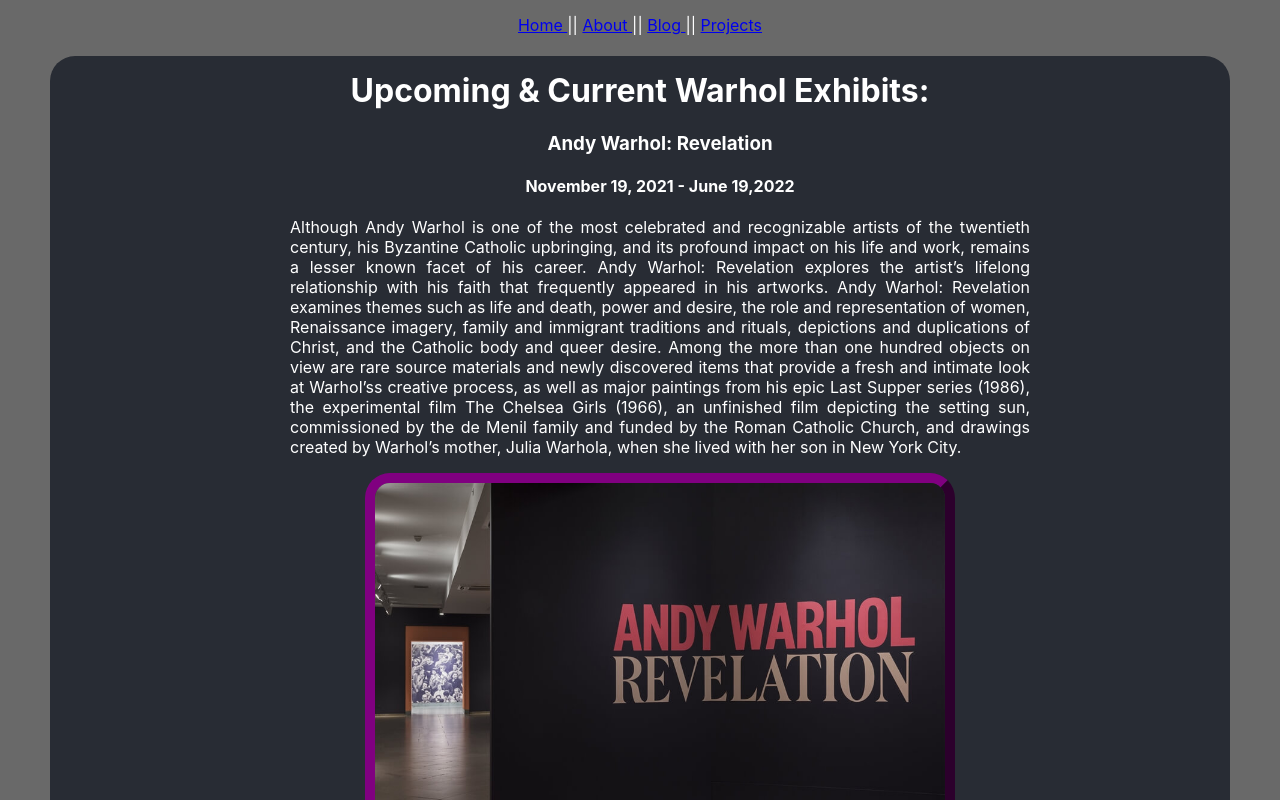
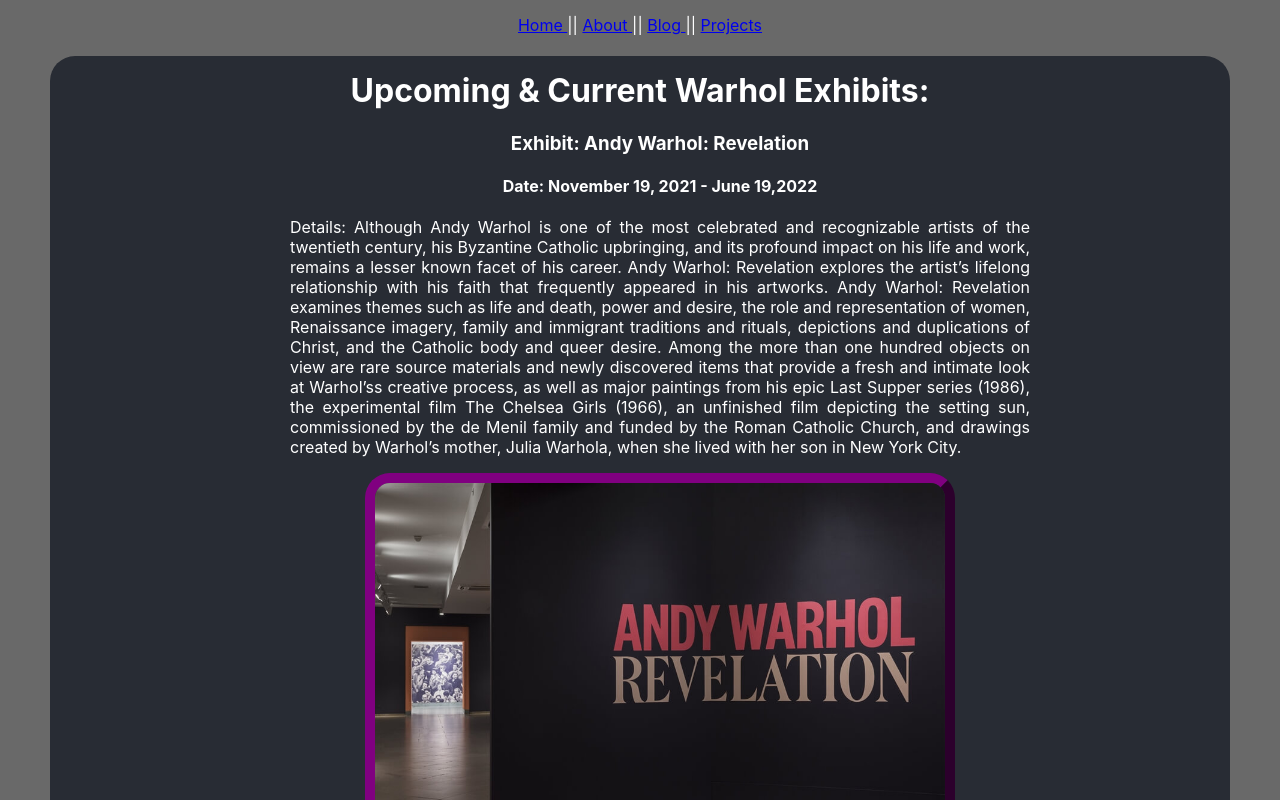
Before and after one commit to WDI-SEA/react-router-portfolio, a React (Create React App) app: page /blog in a window 1280 px wide. Shown: the top 800 px of the page. Built offline with nearby package versions, Linux system fonts and the light colour scheme.

Commit message:
Added date and details identifier for Blog posts

```diff
--- a/src/components/Blog.jsx
+++ b/src/components/Blog.jsx
@@ -6,9 +6,9 @@ const Blog = (props) => {
 
         return (
             <ul className='Blogpost' key={`post${i}`}>
-                <h3>{title}</h3>
-                <h4>{date}</h4>
-                <p>{body}</p>
+                <h3>Exhibit: {title}</h3>
+                <h4>Date: {date}</h4>
+                <p>Details: {body}</p>
                     {img}
             </ul>
         )
```
